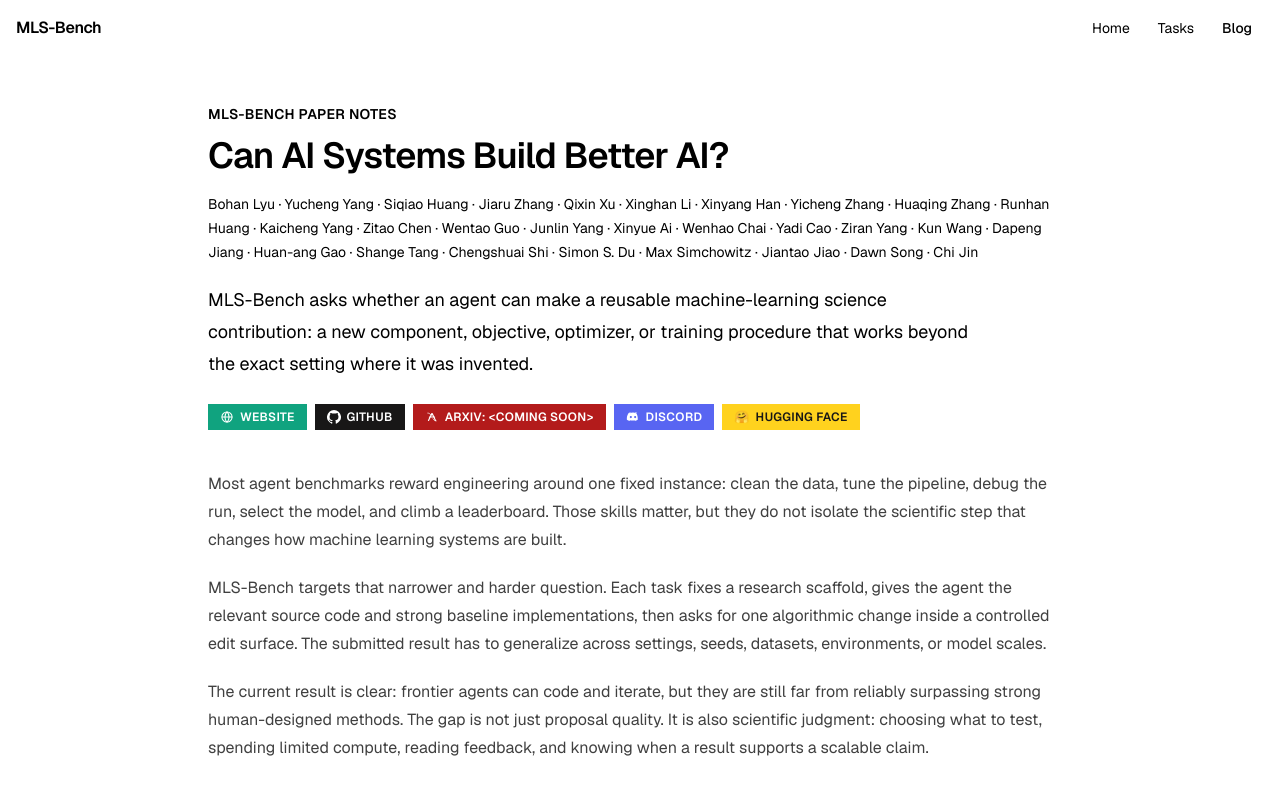
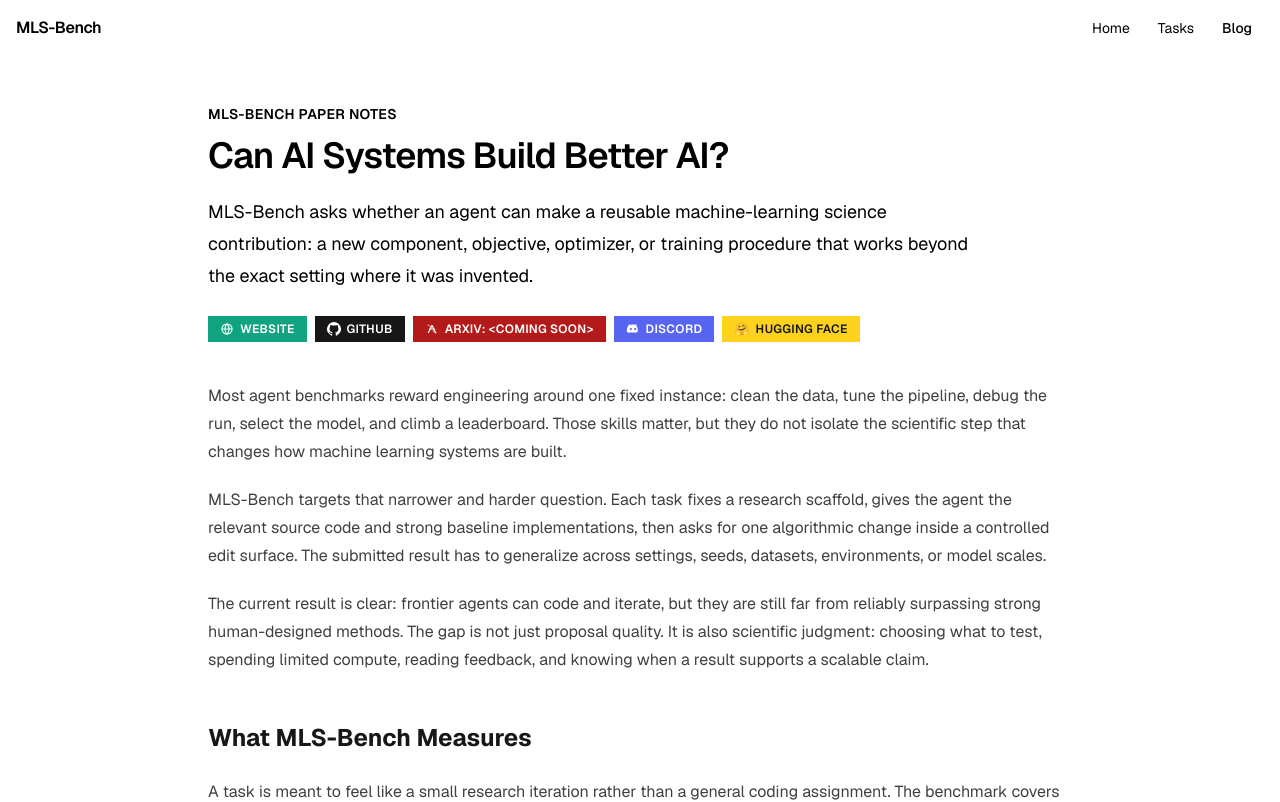
Before and after one commit to Imbernoulli/mls-bench-website, a Next.js app: page /blog in a window 1280 px wide. Shown: the top 802 px of the page. Built offline with nearby package versions, Linux system fonts and the light colour scheme.

Commit message:
Remove author byline from blog header

```diff
--- a/src/app/blog/page.tsx
+++ b/src/app/blog/page.tsx
@@ -21,9 +21,6 @@
   context: "/data/blog_figs/exp_context.png",
   innovation: "/data/blog_figs/exp_innovation.png",
 } as const;
-
-const AUTHOR_BYLINE =
-  "Bohan Lyu · Yucheng Yang · Siqiao Huang · Jiaru Zhang · Qixin Xu · Xinghan Li · Xinyang Han · Yicheng Zhang · Huaqing Zhang · Runhan Huang · Kaicheng Yang · Zitao Chen · Wentao Guo · Junlin Yang · Xinyue Ai · Wenhao Chai · Yadi Cao · Ziran Yang · Kun Wang · Dapeng Jiang · Huan-ang Gao · Shange Tang · Chengshuai Shi · Simon S. Du · Max Simchowitz · Jiantao Jiao · Dawn Song · Chi Jin";
 
 function Figure({
   src,
@@ -76,9 +73,6 @@
         <h1 className="mt-3 text-4xl font-semibold tracking-tight sm:text-5xl">
           Can AI Systems Build Better AI?
         </h1>
-        <p className="mt-4 text-sm leading-6 text-muted-foreground">
-          {AUTHOR_BYLINE}
-        </p>
         <p className="mt-5 max-w-3xl text-lg leading-8 text-muted-foreground">
           MLS-Bench asks whether an agent can make a reusable machine-learning
           science contribution: a new component, objective, optimizer, or
```
